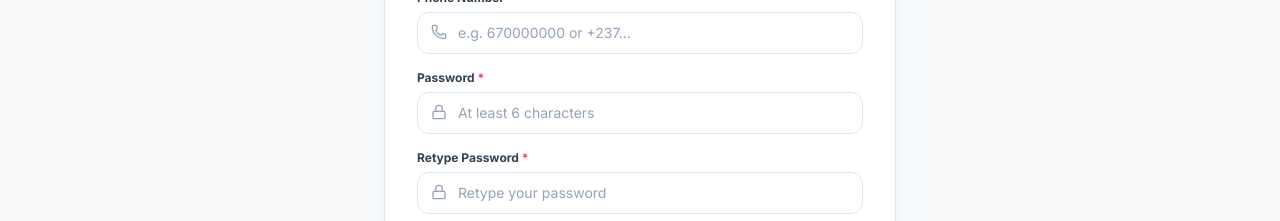
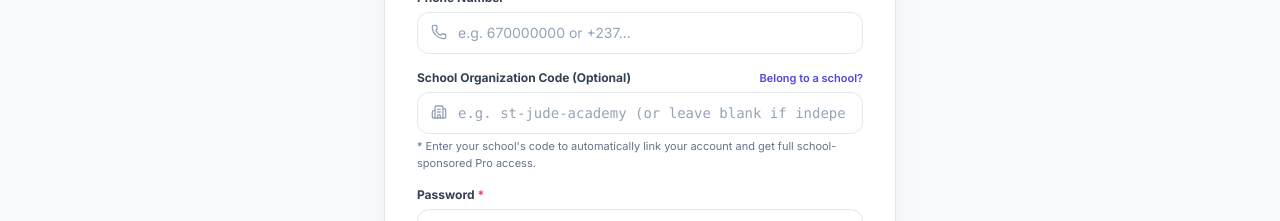
Before and after one commit to Gabyjay16/judmi-academy, a Next.js app: page /signup in a window 1280 px wide. Shown: the part 541-762 px from the top of the page. Built offline with nearby package versions, Linux system fonts and the light colour scheme; no server answers.

Commit message:
Add School Code self-registration option for teachers and 1-click copy code in school dashboard

```diff
--- a/src/app/api/auth/route.ts
+++ b/src/app/api/auth/route.ts
@@ -150,7 +150,7 @@ export async function POST(req: NextRequest) {
 
     // 3. SIGNUP
     if (action === "signup") {
-      const { name, password, role = "student", organizationName, studentId } = body;
+      const { name, password, role = "student", organizationName, studentId, schoolCode } = body;
       const cleanEmail = (body.phone || body.email || "").trim().toLowerCase();
 
       if (!name || !cleanEmail || !password) {
@@ -164,6 +164,7 @@ export async function POST(req: NextRequest) {
 
       const now = new Date().toISOString();
       let createdOrgId: string | null = null;
+      let linkedOrgName: string | null = organizationName || null;
 
       // If signing up as School / Organization Owner
       if (role === "org_admin" && organizationName) {
@@ -179,11 +180,33 @@ export async function POST(req: NextRequest) {
           status: "active",
           createdAt: now,
         });
+      } else if (schoolCode && schoolCode.trim()) {
+        // Teacher or student joining an existing school by code/slug
+        const cleanCode = schoolCode.trim().toLowerCase();
+        const orgRows = await db.select().from(organizations).limit(100);
+        const orgMatch = orgRows.find((o) => o.slug?.toLowerCase() === cleanCode || o.id?.toLowerCase() === cleanCode || o.name?.toLowerCase() === cleanCode);
+
+        if (!orgMatch) {
+          return NextResponse.json({
+            error: "Invalid School Code. Please verify the code with your school administrator or leave it blank to register as an independent educator."
+          }, { status: 400 });
+        }
+
+        // Check seat limit
+        const currentMembers = await db.select().from(users).where(eq(users.orgId, orgMatch.id));
+        if (currentMembers.length >= orgMatch.seatLimit) {
+          return NextResponse.json({
+            error: `School organization '${orgMatch.name}' has reached its member limit (${orgMatch.seatLimit} seats). Please contact your administrator.`
+          }, { status: 403 });
+        }
+
+        createdOrgId = orgMatch.id;
+        linkedOrgName = orgMatch.name;
       }
 
       const userId = generateId();
       const passwordHash = await hashPassword(password);
-      const planType = (role === "org_admin" || role === "teacher") && organizationName ? "school_pro" : "free";
+      const planType = (role === "org_admin" || createdOrgId) ? "school_pro" : "free";
 
       await db.insert(users).values({
         id: userId,
@@ -209,7 +232,7 @@ export async function POST(req: NextRequest) {
           role,
           studentId: studentId || null,
           orgId: createdOrgId,
-          organizationName: organizationName || null,
+          organizationName: linkedOrgName,
           planType,
         },
       });
--- a/src/app/org/dashboard/page.tsx
+++ b/src/app/org/dashboard/page.tsx
@@ -34,6 +34,7 @@ export default function OrgDashboardPage() {
   const [submitting, setSubmitting] = useState(false);
   const [formError, setFormError] = useState<string | null>(null);
   const [activeTab, setActiveTab] = useState<"teachers" | "students" | "tests">("teachers");
+  const [copiedCode, setCopiedCode] = useState(false);
 
   useEffect(() => {
     fetchOrg();
@@ -126,10 +127,29 @@ export default function OrgDashboardPage() {
           </p>
         </div>
 
-        <div className="flex items-center gap-3">
+        <div className="flex flex-col sm:flex-row items-start sm:items-center gap-3">
+          <div className="bg-white/10 px-3.5 py-2.5 rounded-2xl border border-white/15 backdrop-blur-xs flex items-center gap-3 text-xs">
+            <div className="space-y-0.5">
+              <span className="text-[10px] text-indigo-300 font-bold uppercase tracking-wider block">School Invite Code:</span>
+              <span className="font-mono font-bold text-white tracking-wide">{organization.slug || organization.id}</span>
+            </div>
+            <button
+              onClick={() => {
+                if (typeof navigator !== "undefined" && (organization.slug || organization.id)) {
+                  navigator.clipboard.writeText(organization.slug || organization.id);
+                  setCopiedCode(true);
+                  setTimeout(() => setCopiedCode(false), 2000);
+                }
+              }}
+              className="px-2.5 py-1.5 rounded-lg bg-white/20 hover:bg-white/30 text-white text-[11px] font-bold transition-colors"
+            >
+              {copiedCode ? "✓ Copied!" : "Copy Code"}
+            </button>
+          </div>
+
           <button
             onClick={() => setShowAddModal(true)}
-            className="px-4 py-2.5 rounded-xl bg-indigo-600 hover:bg-indigo-500 text-white font-bold text-xs shadow-md shadow-indigo-500/30 transition-all flex items-center gap-1.5"
+            className="px-4 py-3 rounded-2xl bg-indigo-600 hover:bg-indigo-500 text-white font-bold text-xs shadow-md shadow-indigo-500/30 transition-all flex items-center gap-1.5 shrink-0"
           >
             <UserPlus className="w-4 h-4" />
             <span>Add Sub-Account</span>
--- a/src/app/signup/page.tsx
+++ b/src/app/signup/page.tsx
@@ -25,6 +25,7 @@ export default function SignupPage() {
   const [confirmPassword, setConfirmPassword] = useState("");
   const [organizationName, setOrganizationName] = useState("");
   const [studentId, setStudentId] = useState("");
+  const [schoolCode, setSchoolCode] = useState("");
   const [loading, setLoading] = useState(false);
   const [error, setError] = useState<string | null>(null);
 
@@ -33,6 +34,9 @@ export default function SignupPage() {
       const params = new URLSearchParams(window.location.search);
       const roleParam = params.get("role");
       const planParam = params.get("plan");
+      const schoolParam = params.get("school") || params.get("org");
+
+      if (schoolParam) setSchoolCode(schoolParam);
 
       if (planParam === "individual") {
         router.push("/checkout?plan=individual");
@@ -76,6 +80,7 @@ export default function SignupPage() {
           email: phone, // Pass phone as primary user identifier
           password,
           role,
+          schoolCode: role === "teacher" && schoolCode.trim() ? schoolCode.trim() : undefined,
           organizationName: role === "org_admin" ? organizationName : undefined,
           studentId: role === "student" ? studentId : undefined,
         }),
@@ -238,6 +243,28 @@ export default function SignupPage() {
               </div>
             </div>
 
+            {role === "teacher" && (
+              <div>
+                <label className="block text-xs font-bold text-slate-700 mb-1.5 flex items-center justify-between">
+                  <span>School Organization Code (Optional)</span>
+                  <span className="text-[11px] font-normal text-indigo-600 font-semibold">Belong to a school?</span>
+                </label>
+                <div className="relative">
+                  <Building2 className="w-4 h-4 text-slate-400 absolute left-3.5 top-3" />
+                  <input
+                    type="text"
+                    value={schoolCode}
+                    onChange={(e) => setSchoolCode(e.target.value)}
+                    placeholder="e.g. st-jude-academy (or leave blank if independent)"
+                    className="w-full pl-10 pr-4 py-2.5 rounded-xl border border-slate-200 text-sm focus:outline-none focus:ring-2 focus:ring-indigo-500 font-mono"
+                  />
+                </div>
+                <p className="text-[11px] text-slate-500 mt-1">
+                  * Enter your school's code to automatically link your account and get full school-sponsored Pro access.
+                </p>
+              </div>
+            )}
+
             {role === "student" && (
               <div>
                 <label className="block text-xs font-bold text-slate-700 mb-1.5">
```
